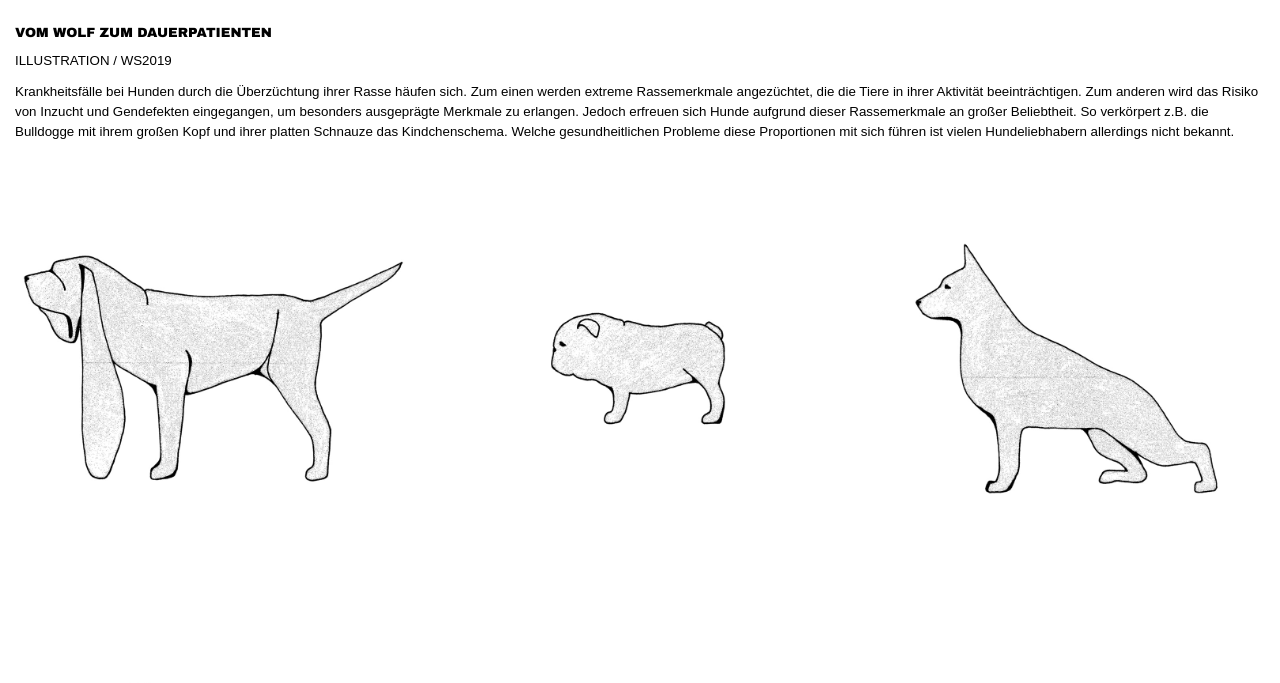
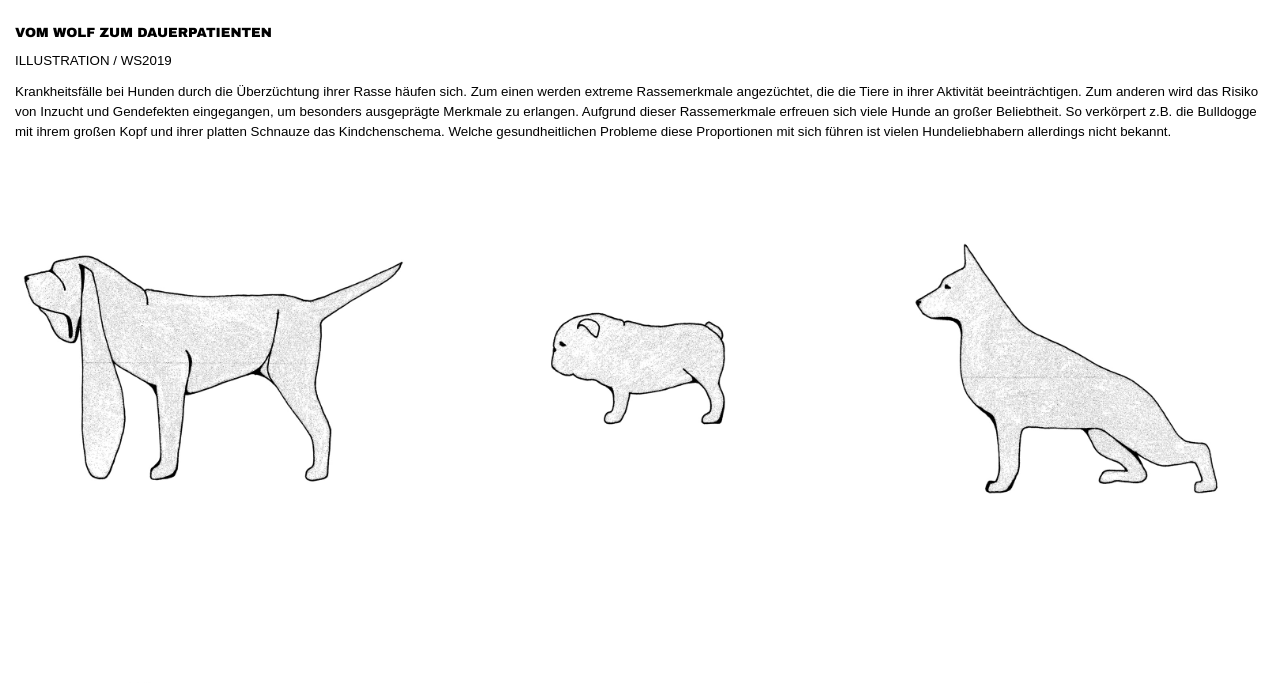
Before and after one commit to annatrunk/annatrunk.github.io, a plain HTML site: page hunde.html in a window 1280 px wide. Shown: the part 46-729 px from the top of the page. Drawn offline with nearby package versions, Linux system fonts and the light colour scheme; a script that the page names is missing.

Commit message:
Update hunde.html

```diff
--- a/hunde.html
+++ b/hunde.html
@@ -24,7 +24,7 @@
             <p class="titel">VOM WOLF ZUM DAUERPATIENTEN</p>
             <p class="untertitel">ILLUSTRATION / WS2019</p>
             <p class="bio">Krankheitsfälle bei Hunden durch die Überzüchtung ihrer Rasse häufen sich. Zum einen werden extreme Rassemerkmale angezüchtet, die die Tiere in ihrer Aktivität beeinträchtigen. Zum anderen wird das Risiko von Inzucht und Gendefekten eingegangen, um besonders ausgeprägte Merkmale zu erlangen.
-Jedoch erfreuen sich Hunde aufgrund dieser Rassemerkmale an großer Beliebtheit. So verkörpert z.B. die Bulldogge mit ihrem großen Kopf und ihrer platten Schnauze das Kindchenschema. Welche gesundheitlichen Probleme diese Proportionen mit sich führen ist vielen Hundeliebhabern allerdings nicht bekannt.</p>
+Aufgrund dieser Rassemerkmale erfreuen sich viele Hunde an großer Beliebtheit. So verkörpert z.B. die Bulldogge mit ihrem großen Kopf und ihrer platten Schnauze das Kindchenschema. Welche gesundheitlichen Probleme diese Proportionen mit sich führen ist vielen Hundeliebhabern allerdings nicht bekannt.</p>
 
         <!--Galerie-->
             <div class="col-1-3">
```
